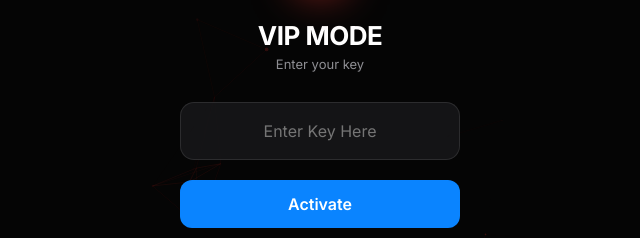
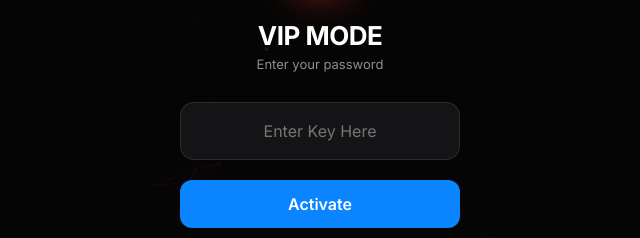
Before and after one commit to ditzzzgamonnn123-create/Login-vip, a plain HTML site: page index.html in a window 1280 px wide. Shown: the part 295-533 px from the top of the page, 320-960 px from the left. Drawn offline with nearby package versions, Linux system fonts and the light colour scheme.

Commit message:
Update index.html

```diff
--- a/index.html
+++ b/index.html
@@ -185,7 +185,7 @@
             <i class="fas fa-ghost"></i>
         </div>
         <h2>VIP MODE</h2>
-        <p class="subtitle">Enter your key</p>
+        <p class="subtitle">Enter your password</p>
 
         <div class="ios-group">
             <div class="ios-input-wrapper">
```
